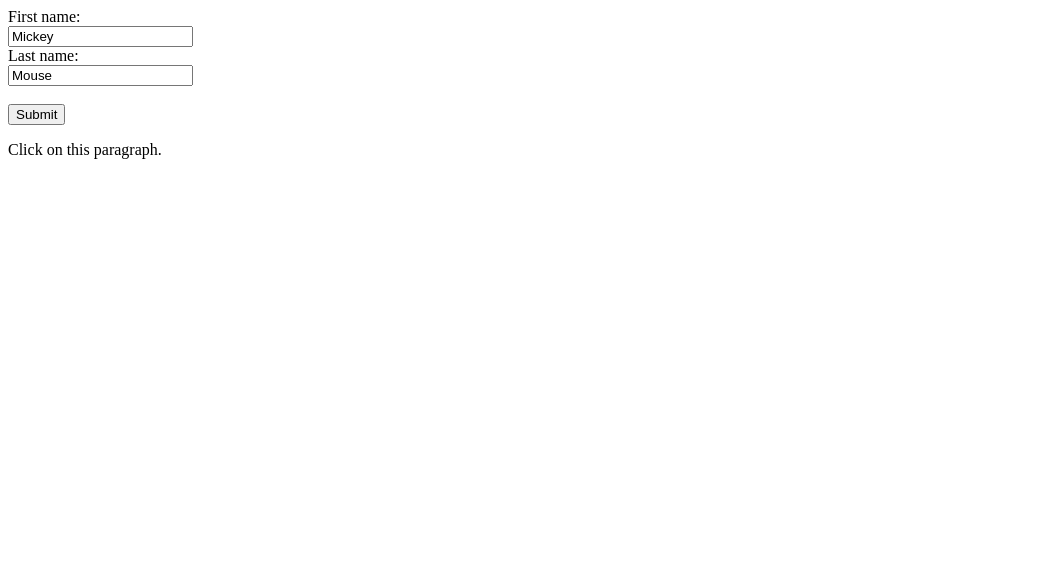
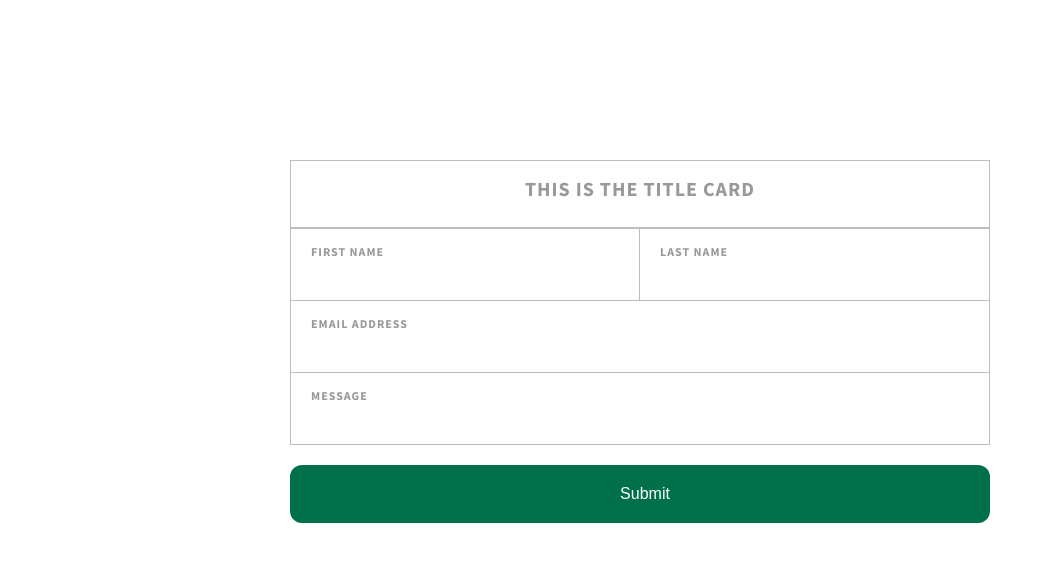
Before and after one commit to roycevanle/usrTestData, a plain HTML site: page index.html in a window 1280 px wide. Shown: the whole page, without its empty margins (0-1045 px from the left). Drawn offline with nearby package versions, Linux system fonts and the light colour scheme.

Commit message:
README details & form additions

```diff
--- a/index.html
+++ b/index.html
@@ -1,22 +1,35 @@
 <!DOCTYPE html>
-<html ng-app>
+<html>
 <head>
-    <script src="https://ajax.googleapis.com/ajax/libs/jquery/3.2.1/jquery.min.js"></script>
-    <script src="myScript.js" type="text/javascript"></script>
+    <!--Dependencies-->
+
+    <script src="https://ajax.googleapis.com/ajax/libs/jquery/3.2.1/jquery.min.js">
+    </script>
+    <script src="myScript.js" type="text/javascript">
+    </script>
+    <link href="style.css" rel="stylesheet">
     <title>Angular JS Demo</title>
 </head>
 <body>
-    <form>
-        First name:<br>
-        <input type="text" name="firstname" value="Mickey">
-        <br>
-        Last name:<br>
-        <input type="text" name="lastname" value="Mouse">
-        <br><br>
-        <input id="potato" type="submit" value="Submit">
-    </form>
-
-    <p id="pp">Click on this paragraph.</p>
-
+    <div class="container">
+        <form>
+            <div class="field">
+                <label for="email" style="text-align: center; font-size: 20px">This is the title card</label><br>
+                <br>
+            </div>
+            <div class="field half">
+                <label for="surname">First name</label> <input id="surname" type="text">
+            </div>
+            <div class="field half last">
+                <label for="name">last name</label> <input id="name" type="text">
+            </div>
+            <div class="field tnb">
+                <label for="email">Email address</label> <input id="email" type="email">
+            </div>
+            <div class="field tnb">
+                <label for="msg">Message</label> <input id="msg" type="msg">
+            </div>
+        </form><button class="button button4">Submit</button>
+    </div>
 </body>
 </html>
--- a/myScript.js
+++ b/myScript.js
@@ -1,22 +1,5 @@
-// JavaScript source code
-/* STOP
-var settings = {
-    "async": true,
-    success: function(result) {
-        alert("IT WORKS YA WOO");
-    },
-    "crossDomain": true,
-    "origin": "https://test16host.openapi.starbucks.com",
-    "url": "https://test16host.openapi.starbucks.com/identifier/v1/xid/AE72AABA-439F-45C8-A56C-D07DD996C509/userId",
-    "method": "GET",
-    "headers": {
-        "accept": "application/json",
-        "cache-control": "no-cache",
-        "postman-token": "ac01f860-8f58-ce4c-a4c4-81dcde8e4f36"
-    }
-}
-STOP*/
-document.domain = 'https://starbucks.com';
+
+/*document.domain = 'https://starbucks.com';
 
 var settings = {
   "async": true,
@@ -36,20 +19,4 @@ $(document).ready(function (response) {
         console.log(response);
     })
 })
-
-//$(document).ready(function () {
-//    console.log("please work");
-
-    /*$("#pp").click(function () {
-        alert("The paragraph was clicked.");
-    });*/
-
-    /*STOP
-    $("#pp").click(function () {
-        alert("wtf");
-        $.ajax(settings).then(function (response) {
-            alert("PLEASE");
-        });
-    })
-})
-STOP*/
+*/
--- /dev/null
+++ b/style.css
@@ -0,0 +1,83 @@
+@import url(https://fonts.googleapis.com/css?family=Source+Sans+Pro:400,600,700);
+/* VARS */
+*, *:before, *:after {
+  box-sizing: border-box;
+}
+
+html {
+  font-size: 62.5%;
+}
+
+body {
+  font-family: 'Source Sans Pro', sans-serif;
+}
+
+.container {
+  margin: 16rem auto;
+  max-width: 700px;
+}
+
+form {
+  margin: 2rem 0;
+}
+form:after {
+  content: '';
+  display: table;
+  clear: both;
+}
+form .field {
+  display: block;
+  border: 1px solid #BDBDBD;
+  float: left;
+  width: 100%;
+}
+form .field.tnb {
+  border-top: 0;
+}
+form .field.half {
+  width: 50%;
+}
+form .field.last {
+  border-left: 0;
+}
+form .field label {
+  display: block;
+  font-size: 1.2rem;
+  padding: 1.5rem 2rem 0;
+  text-transform: uppercase;
+  color: #999;
+  font-weight: 700;
+  letter-spacing: 1px;
+}
+form .field input,
+form .field textarea {
+  display: block;
+  width: 100%;
+  padding: .5rem 2rem 1.5rem;
+  font-size: 1.8rem;
+  border: 0;
+  color: #212121;
+  outline: 0;
+}
+form .field textarea {
+  min-height: 150px;
+  resize: vertical;
+}
+
+/*button*/
+.button {
+  background-color: #00704a; /* Green */
+  border: none;
+  color: white;
+  display: block;
+  width: 100%;
+  padding: 2rem .5rem 2rem 1.5rem;
+  font-size: 1.8rem;
+  font-size: 16px;
+/*    margin: 4px 2px;*/
+  margin-top: 20px;
+  cursor: pointer;
+}
+.button4 {
+  border-radius: 12px;
+}
```
Also changed, not shown: 1 other file.
